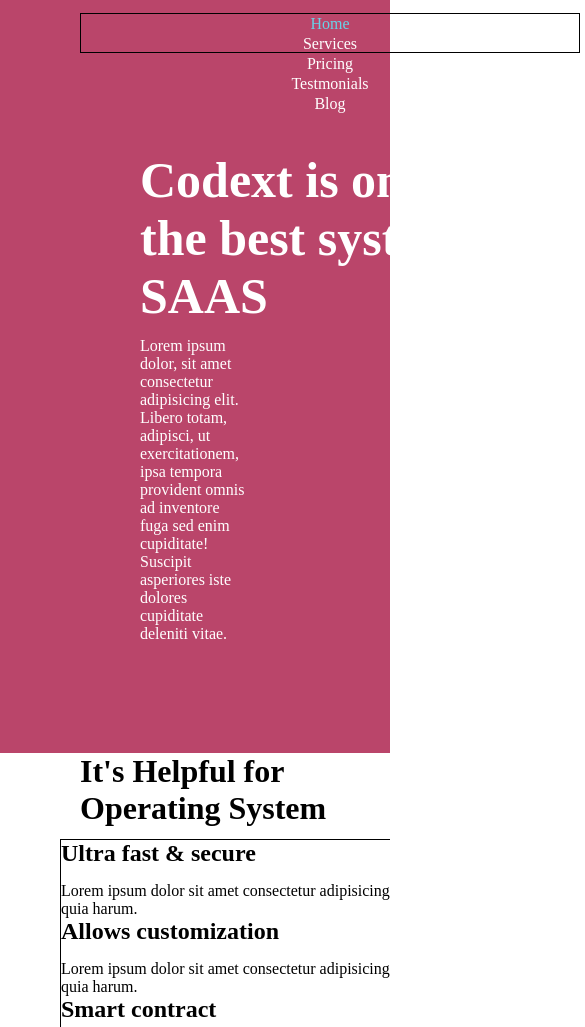
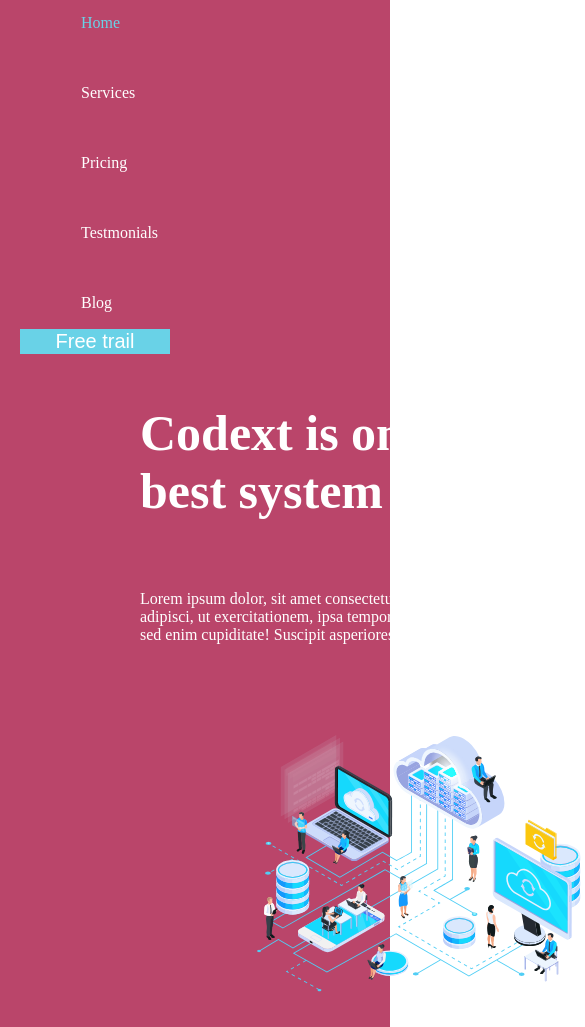
Before and after one commit to kr-sarvesh/SAAS-Landing-page-LCO, a plain HTML site: page index.html in a window 390 px wide. Shown: the part 73-1100 px from the top of the page, 585 px wide, since content can reach past the window. Drawn offline with Linux system fonts and the light colour scheme; files whose address does not match are found by name.

Commit message:
"media queries added for lower screens"

```diff
--- a/css/style.css
+++ b/css/style.css
@@ -60,15 +60,17 @@
 .text-container {
   display: flex;
   flex-direction: column;
-  justify-content: space-evenly;
+  justify-content: center;
+  align-items: start;
 }
 .text-container h1 {
-  width: 390px;
+  min-width: 390px;
   position: relative;
   top: 50px;
   font-size: 50px;
   color: white;
   height: 200px;
+  margin: auto;
 }
 .text-container p {
   color: white;
@@ -301,7 +303,6 @@
     text-align: center;
   }
   .section-container img {
-    border: 1px solid black;
     width: 450px;
   }
   .section-container-2 img {
@@ -317,7 +318,6 @@
 
 @media (max-width: 750px) {
   .text-container-2 ul .list-items {
-    border: 1px solid black;
     display: flex;
     flex-direction: column;
     width: 500px;
@@ -327,9 +327,8 @@
 
 /*================ Media screen 660px ========================*/
 
-@media (max-width: 660px) {
+@media (max-width: 666px) {
   nav ul {
-    border: 1px solid black;
     margin-right: 15rem;
   }
   .section-container img {
@@ -342,31 +341,30 @@
   .text-container-2 h1 {
     margin-bottom: 2rem;
   }
+  .list-items {
+    display: flex;
+    flex-direction: column;
+    height: 300px;
+    align-items: start;
+  }
+  nav .primary-btn {
+    margin: auto;
+    margin-top: 1rem;
+  }
+  .text-container {
+    width: 500px;
+  }
 }
 
-/* ============ Media screen 620px ======================= */
-@media (max-width: 660px) {
-  nav ul {
+/* ============ Media screen 350px ======================= */
+@media (max-width: 350px) {
+  .list-items {
+    height: 250px;
     display: flex;
-    flex-direction: column;
-    margin-bottom: 3rem;
+    justify-content: space-between;
+    align-items: start;
   }
-  nav .primary-btn {
-    display: none;
-  }
-
-  header .section-container img {
-    display: none;
-  }
-  .section-container-2 img {
-    display: none;
-  }
-  .text-container-2 {
-    overflow: hidden;
-  }
-  .text-container-2 ul {
-    border: 1px solid black;
-    position: relative;
-    right: 80px;
+  nav img {
+    margin: auto;
   }
 }
```
